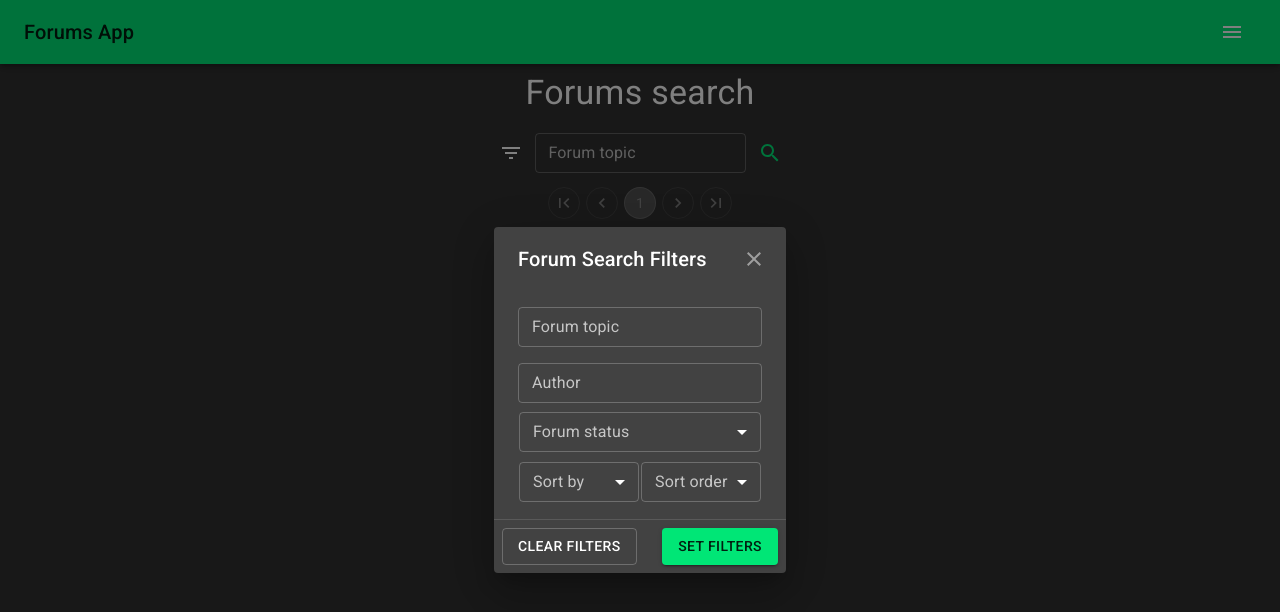
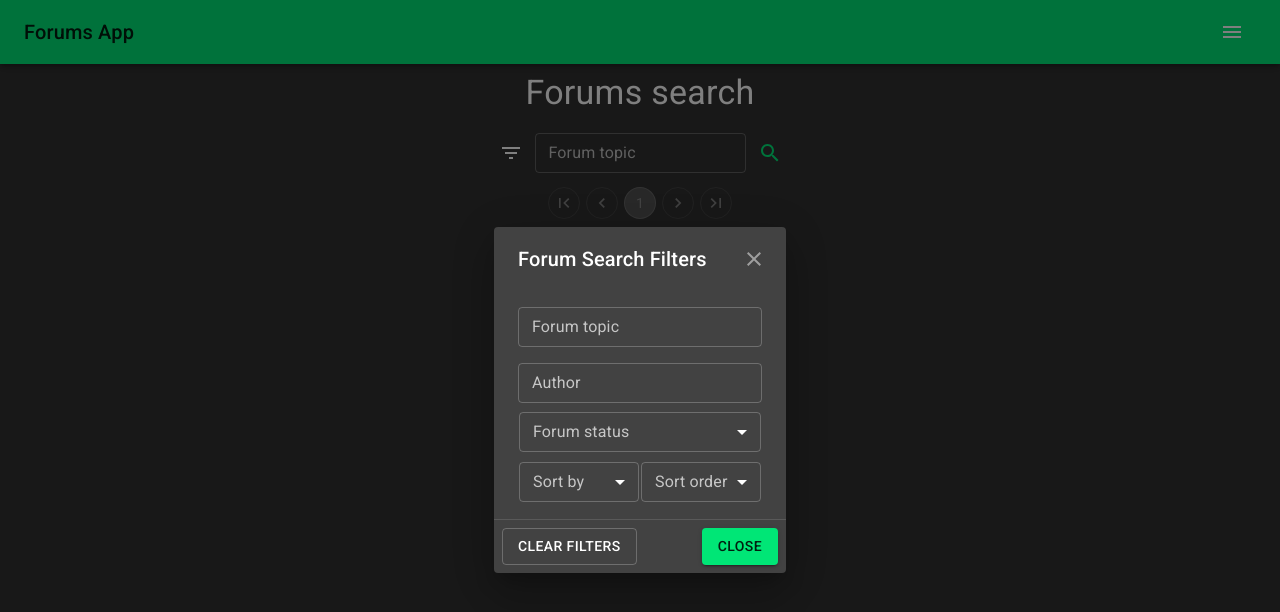
Before and after one commit to gus-tavo01/forums-app, a React (Create React App) app: page / in a window 1280 px wide. Both pictures are taken after a click on the button 510 px from the left and 152 px from the top of the page. Shown: the top 612 px of the page. Built offline with nearby package versions, Linux system fonts and the light colour scheme.

Commit message:
fix modal details

```diff
--- a/src/components/ForumCreateFormDialog.js
+++ b/src/components/ForumCreateFormDialog.js
@@ -1,6 +1,6 @@
 import React from 'react';
 import PropTypes from 'prop-types';
-// #region MUI components
+
 import makeStyles from '@material-ui/core/styles/makeStyles';
 import Dialog from '@material-ui/core/Dialog';
 import DialogTitle from '@material-ui/core/DialogTitle';
@@ -14,7 +14,6 @@ import Button from '@material-ui/core/Button';
 import TextField from '@material-ui/core/TextField';
 import FormControlLabel from '@material-ui/core/FormControlLabel';
 import Checkbox from '@material-ui/core/Checkbox';
-// #endregion MUI components
 
 const useStyles = makeStyles((theme) => ({
   closeButton: {
@@ -72,7 +71,7 @@ function ForumCreateFormDialog(props) {
           control={
             <Checkbox
               checked={formValues.isPrivate === 'true'}
-              color="secondary"
+              color="primary"
               onChange={onInputChange}
               name="isPrivate"
               size="small"
--- a/src/components/ForumFiltersFormDialog.js
+++ b/src/components/ForumFiltersFormDialog.js
@@ -156,7 +156,7 @@ function ForumFiltersFormDialog(props) {
           Clear filters
         </Button>
         <Button onClick={onSubmit} color="primary" variant="contained">
-          Set filters
+          Close
         </Button>
       </DialogActions>
     </Dialog>
```
